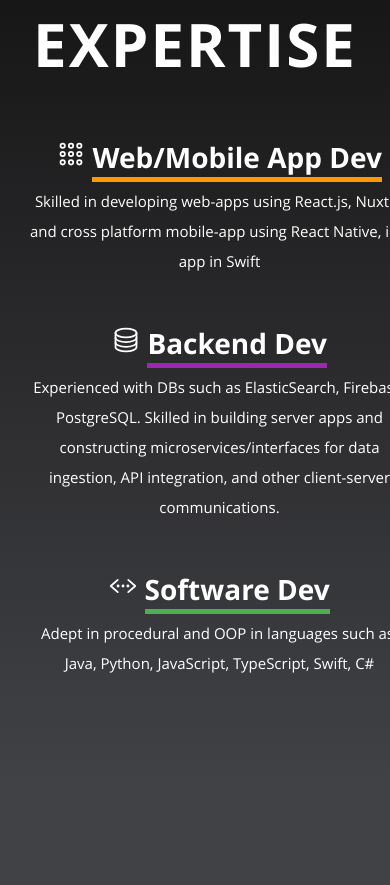
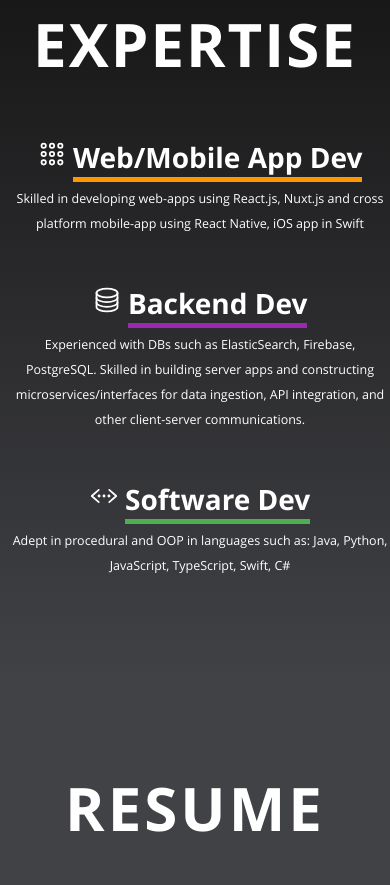
Before and after one commit to danie1r/danielshryu, a React (Create React App) app: page / in a window 390 px wide. Shown: the part 1100-1985 px from the top of the page. Built offline with nearby package versions, Linux system fonts and the light colour scheme.

Commit message:
update media for mobile

```diff
--- a/public/css/media-queries.css
+++ b/public/css/media-queries.css
@@ -386,8 +386,8 @@
    header .social { font-size: 20px;}
    header .social li { margin: 0 6px; }
    #skills .container{
-      margin-left: 5%;
-
+      margin-left: 0% !important;
+      font-size: smaller;
    }
 
 
```
